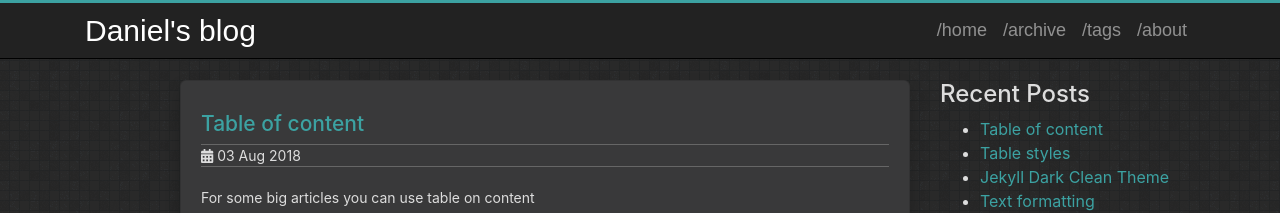
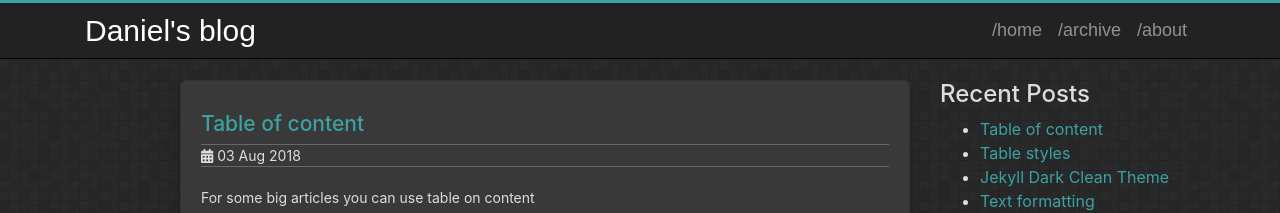
Before and after one commit to danieldavidson/danieldavidson.github.io, a Jekyll site: the page built from index.html, in a window 1280 px wide. Shown: the top 213 px of the page. Built offline with Jekyll 4.4.1, drawn with Linux system fonts in a browser that asks for light colours.

Commit message:
Update header.html

```diff
--- a/_includes/header.html
+++ b/_includes/header.html
@@ -53,7 +53,7 @@
             <div class="navbar-nav">
                 <a class="nav-item nav-link" href="{{ '' | relative_url }}/">/home</a>
                 <a class="nav-item nav-link" href="{{ 'archive' | relative_url }}">/archive</a>
-                <a class="nav-item nav-link" href="{{ 'tags' | relative_url }}">/tags</a>
+                <!--<a class="nav-item nav-link" href="{{ 'tags' | relative_url }}">/tags</a>-->
                 <a class="nav-item nav-link" href="{{ 'about' | relative_url }}">/about</a>
             </div>
         </div>
```
